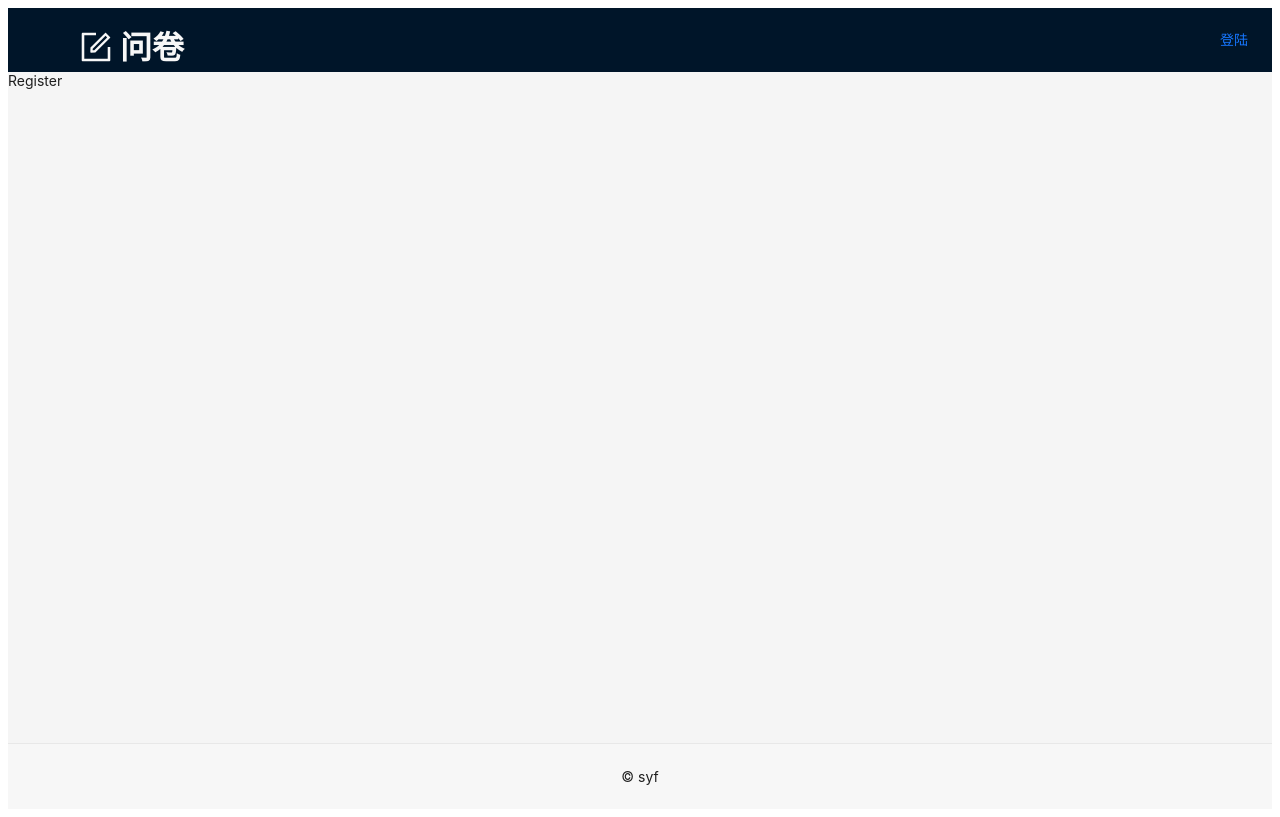
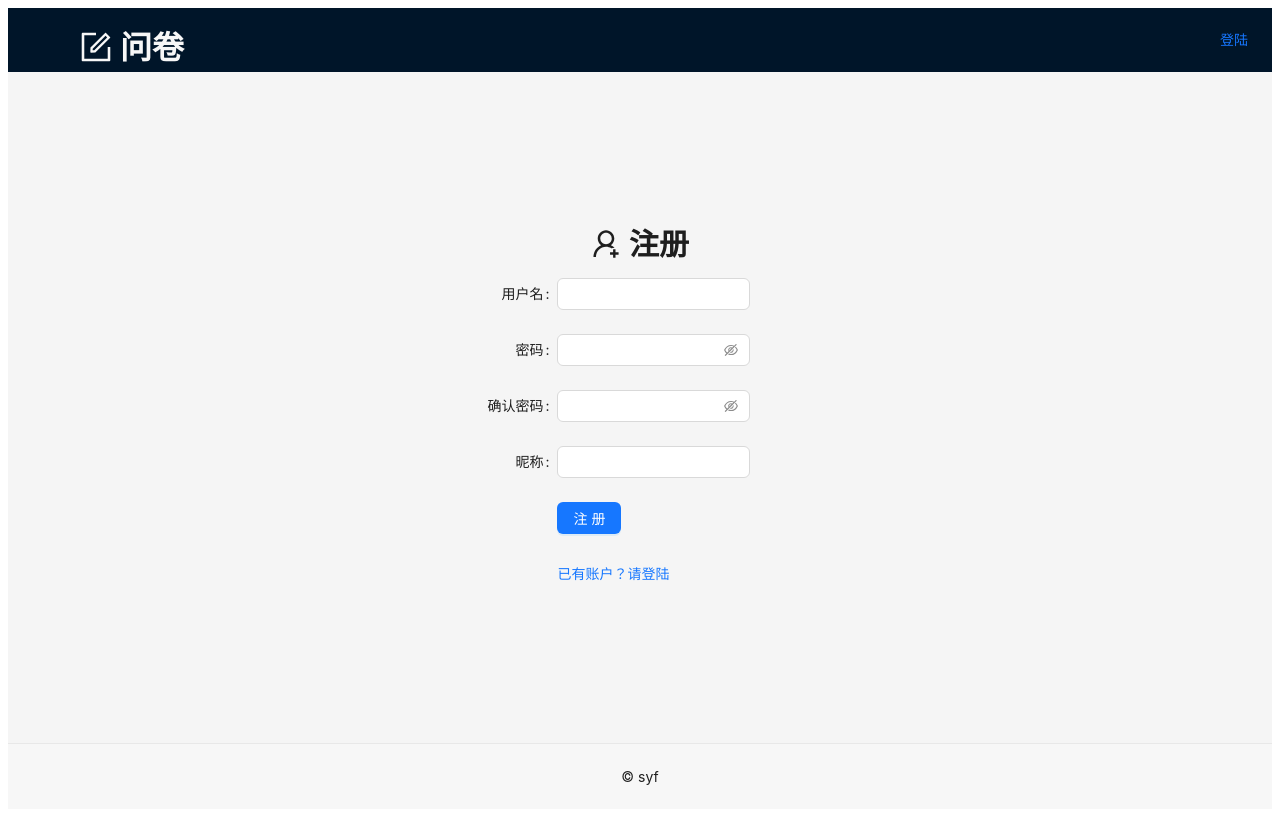
Before and after one commit to shenyaofeng/questionnaire, a React (Vite) app: page /register in a window 1280 px wide. Built offline with nearby package versions, Linux system fonts and the light colour scheme.

Commit message:
注册页面

```diff
--- /dev/null
+++ b/src/pages/Register.module.scss
@@ -0,0 +1,7 @@
+.continer {
+  height: calc(100vh - 64px - 65px);
+  display: flex;
+  flex-direction: column;
+  justify-content: center;
+  align-items: center;
+}
--- a/src/pages/Register.tsx
+++ b/src/pages/Register.tsx
@@ -1,13 +1,50 @@
 import React, { FC } from 'react'
-
-
-
+import styles from "./Register.module.scss"
+import { UserAddOutlined } from '@ant-design/icons'
+import { Space, Form, Input, Button } from 'antd'
+import { Typography } from 'antd'
+import { Link } from 'react-router-dom'
+import { LOGIN } from '../router/index'
+const { Title } = Typography
 const Register: FC = () => {
-
+  const onfinish = (values: any) => {
+    console.log(values)
+  }
   return (
     <>
-      <div >
-        Register
+      <div className={styles.continer}>
+        <div>
+          <Space>
+            <Title level={2}><UserAddOutlined></UserAddOutlined></Title>
+            <Title level={2}>注册</Title>
+          </Space>
+        </div>
+        <div>
+          <Form
+            labelCol={{ span: 6 }}
+            wrapperCol={{ span: 14 }}
+            onFinish={onfinish}
+          >
+            <Form.Item label="用户名" name="userName">
+              <Input></Input>
+            </Form.Item>
+            <Form.Item label="密码" name="password">
+              <Input.Password></Input.Password>
+            </Form.Item>
+            <Form.Item label="确认密码" name="confirmPassword">
+              <Input.Password></Input.Password>
+            </Form.Item>
+            <Form.Item label="昵称" name="nickName">
+              <Input></Input>
+            </Form.Item>
+            <Form.Item wrapperCol={{ offset: 6, span: 16 }}>
+              <Button type='primary' htmlType='submit'>注册</Button>
+            </Form.Item>
+            <Form.Item wrapperCol={{ offset: 6, span: 16 }}>
+              <Link to={LOGIN}>已有账户？请登陆</Link>
+            </Form.Item>
+          </Form>
+        </div>
       </div>
     </>
   )
```
